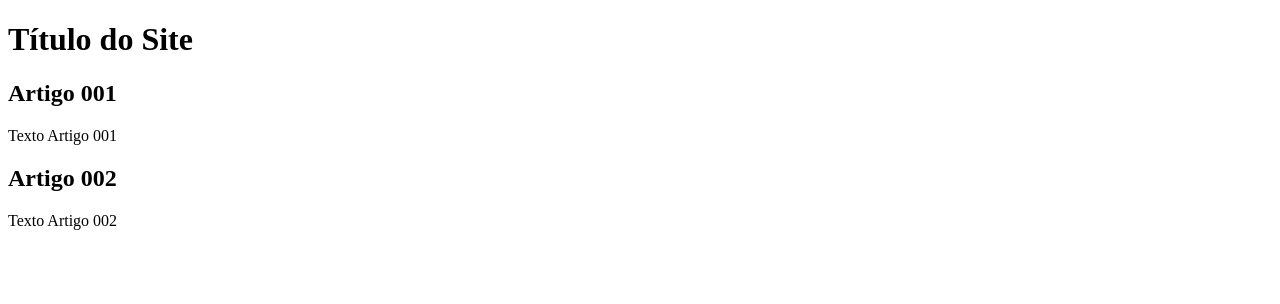
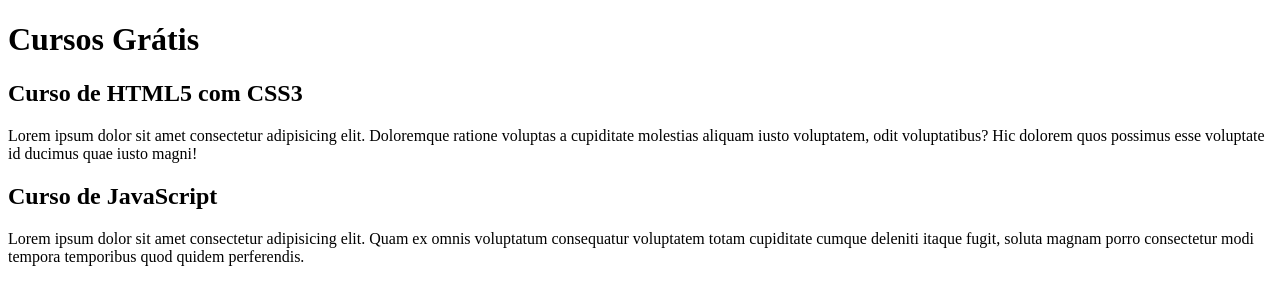
Before and after one commit to BernardoOL/projeto-site, a plain HTML site: page index.html in a window 1280 px wide. Drawn offline with Linux system fonts and the light colour scheme.

Commit message:
comecei a escrever o conteúdo

```diff
--- a/index.html
+++ b/index.html
@@ -9,15 +9,15 @@
 <body>
     <main>
         <header>
-            <h1>Título do Site</h1>
+            <h1>Cursos Grátis</h1>
         </header>
         <article>
-            <h2>Artigo 001</h2>
-            <p>Texto Artigo 001</p>
+            <h2>Curso de HTML5 com CSS3</h2>
+            <p>Lorem ipsum dolor sit amet consectetur adipisicing elit. Doloremque ratione voluptas a cupiditate molestias aliquam iusto voluptatem, odit voluptatibus? Hic dolorem quos possimus esse voluptate id ducimus quae iusto magni!</p>
         </article>
         <article>
-            <h2>Artigo 002</h2>
-            <p>Texto Artigo 002</p>
+            <h2>Curso de JavaScript</h2>
+            <p>Lorem ipsum dolor sit amet consectetur adipisicing elit. Quam ex omnis voluptatum consequatur voluptatem totam cupiditate cumque deleniti itaque fugit, soluta magnam porro consectetur modi tempora temporibus quod quidem perferendis.</p>
         </article>
     </main>
 </body>
```
